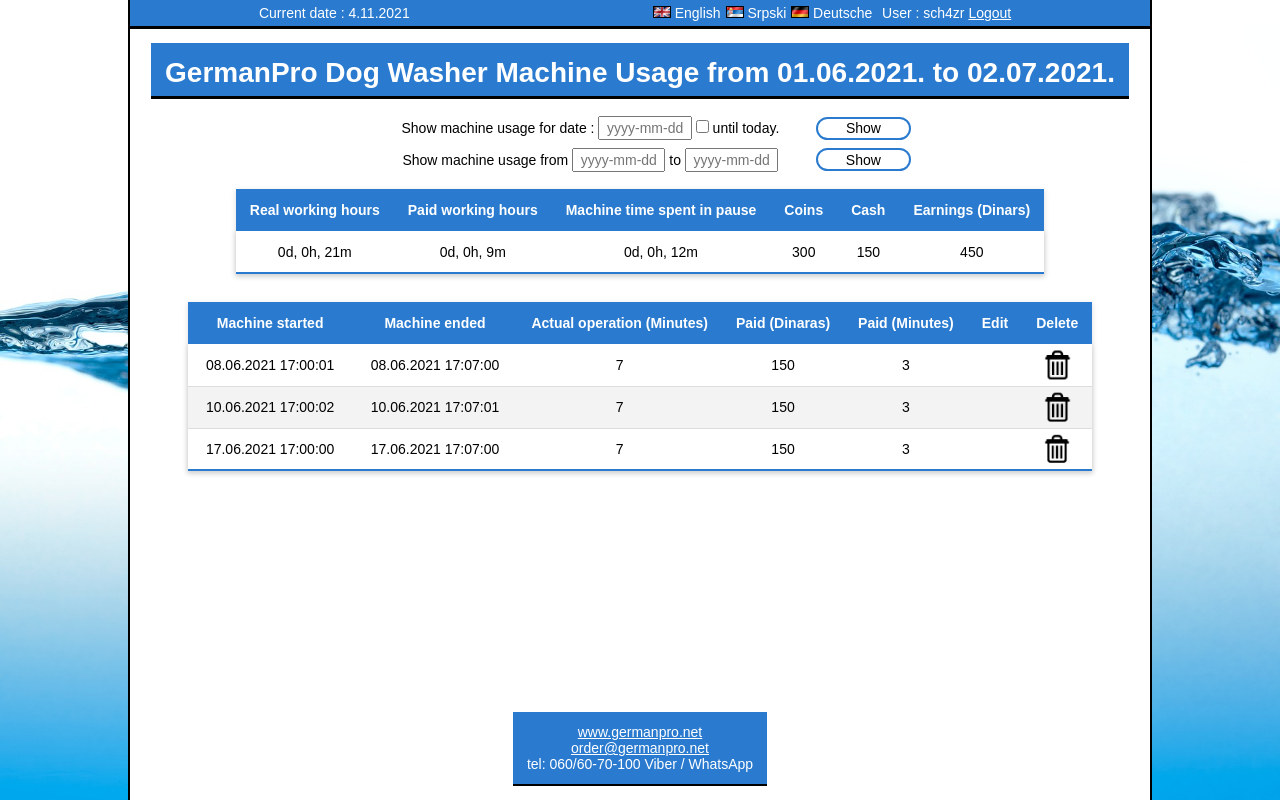
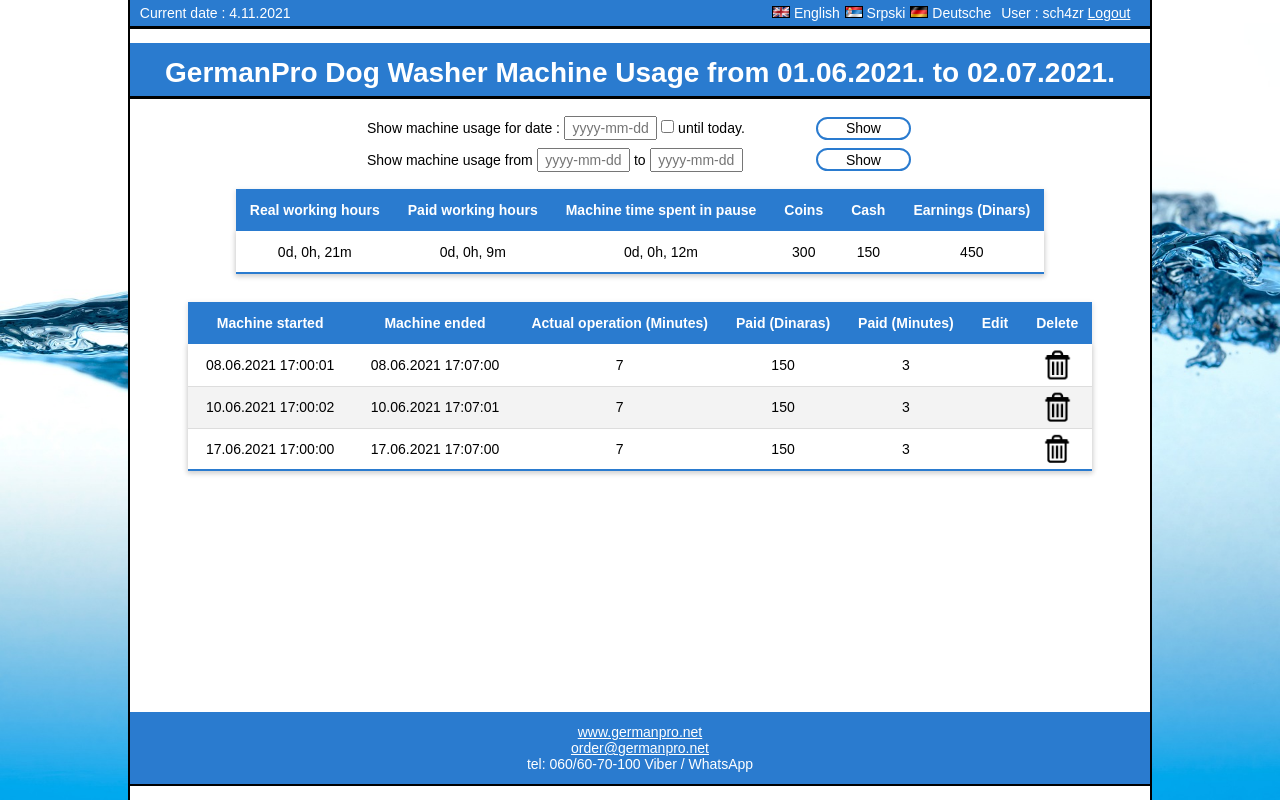
Before and after one commit to georgevescsirmium1995/master, a plain HTML site: page HTML - template/index.html in a window 1280 px wide. Drawn offline with Linux system fonts and the light colour scheme.

Commit message:
Revert "Dogwasher CSS Update 3"
This reverts commit a7c52aa7f2e54ff1bd04115c1121a58081fe0763.

```diff
--- a/HTML - template/css/dogwasher.css
+++ b/HTML - template/css/dogwasher.css
@@ -517,10 +517,7 @@
 
 /* Login Rules */
 /* ********************************************** */
-* {
-    margin: 0 auto;
-    padding: 0;
-}
+
 
 html.login
 {
```
